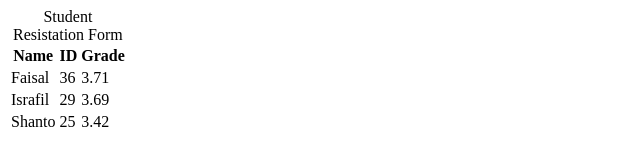
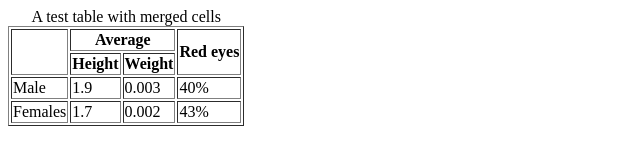
Before and after one commit to imfaisalriam/Web-Development, a plain HTML site: page Apna Collage/table.html in a window 1280 px wide. Shown: the whole page, without its empty margins (0-640 px from the left). Drawn offline with Linux system fonts and the light colour scheme.

Commit message:
changes made in table file

```diff
--- a/Apna Collage/table.html
+++ b/Apna Collage/table.html
@@ -1,41 +1,38 @@
 <!DOCTYPE html>
 <html lang="en">
-
 <head>
     <meta charset="UTF-8">
     <meta name="viewport" content="width=device-width, initial-scale=1.0">
-    <title>Html Lable 3</title>
+    <title>Table</title>
 </head>
-
 <body>
-    <table>
-        <caption>Student Resistation Form</caption>
-        <thead >
+    <table border="1">
+        <caption>A test table with merged cells</caption>
+        <thead>
             <tr>
-                <th colspan="2">Name</th>
-                <th colspan="2">ID</th>
-                <th colspan="2">Grade</th>
+                <th rowspan="2"></th>
+                <th colspan="2">Average</th>
+                <th rowspan="2">Red eyes</th>
+            </tr>
+            <tr>
+                <th>Height</th>
+                <th>Weight</th>
             </tr>
         </thead>
         <tbody>
             <tr>
-                <td colspan="2">Faisal</td>
-                <td colspan="2">36</td>
-                <td colspan="2">3.71</td>
+                <td>Male</td>
+                <td>1.9</td>
+                <td>0.003</td>
+                <td>40%</td>
             </tr>
             <tr>
-                <td colspan="2">Israfil</td>
-                <td colspan="2">29</td>
-                <td colspan="2">3.69</td>
-            </tr>
-            <tr>
-                <td colspan="2">Shanto</td>
-                <td colspan="2">25</td>
-                <td colspan="2">3.42</td>
+                <td>Females</td>
+                <td>1.7</td>
+                <td>0.002</td>
+                <td>43%</td>
             </tr>
         </tbody>
-
     </table>
 </body>
-
 </html>
```
